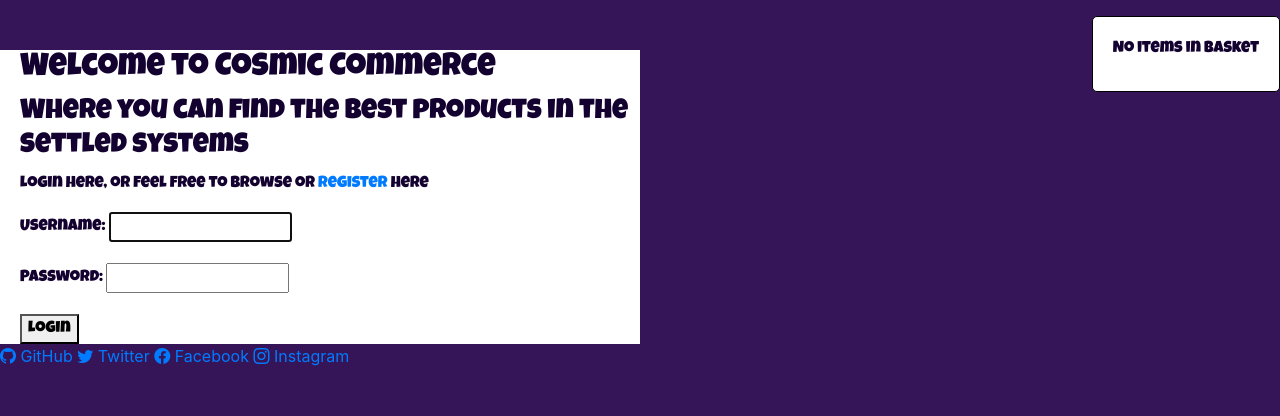
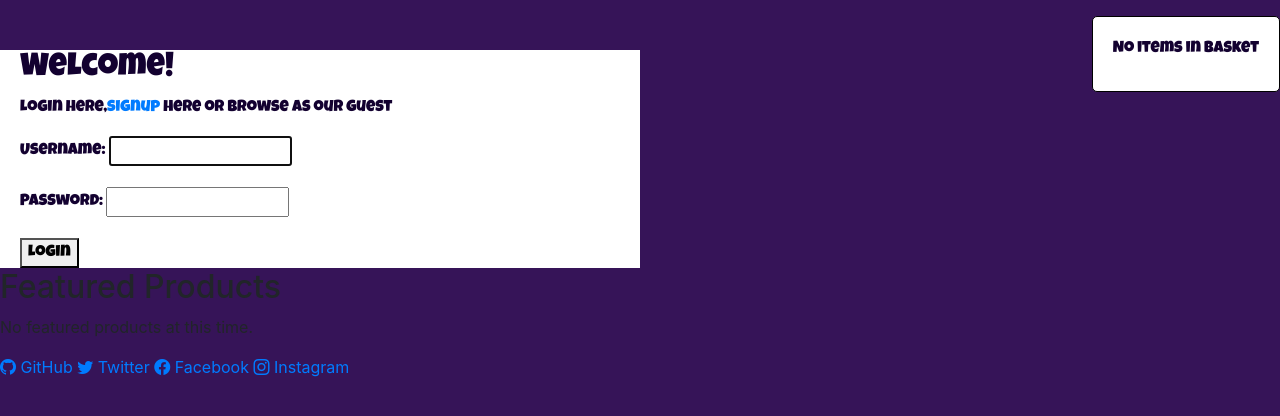
Before and after one commit to JoeMille/django-u, a Django app: page /index/ in a window 1280 px wide. Shown: the part 320-736 px from the top of the page. Run offline with Django 3.2, Linux system fonts and the light colour scheme; some libraries are stand-ins or nearby versions.

Commit message:
Successfully previewing featured products, added basic styling for legibility during production

```diff
--- a/ecommerce/catalog/templates/catalog/index.html
+++ b/ecommerce/catalog/templates/catalog/index.html
@@ -5,17 +5,33 @@
 <!--Page Content-->
 
 <div class="index-page-welcome">
-    <h2>Welcome to Cosmic Commerce</h2>
-    <h3>Where you can find the best products in the settled systems</h3>
-    <p>Login here, or feel free to browse or <a href="{% url 'register' %}">Register</a> here</p>
-    <form method="post">
-        {% csrf_token %}
-        {{ form.as_p }}
-        <button type="submit">Login</button>
-      </form>
+  <h2>Welcome!</h2>
+  <p>Login here,<a href="{% url 'register' %}">signup</a> here or browse as our guest</p>
+  <form method="post">
+    {% csrf_token %}
+    {{ form.as_p }}
+    <button type="submit">Login</button>
+  </form>
+</div>
+
+<!-- Featured Products -->
+<div class="featured-products">
+  <h2>Featured Products</h2>
+  {% for product in featured_products %}
+    <div class="product">
+      <h3>{{ product.title }}</h3>
+      <img src="{{ product.image.url }}" alt="{{ product.name }}">
+      <p>Price: ${{ product.price }}</p>
+      <p>{{ product.description }}</p>
+      <!-- Add more product details here -->
+    </div>
+  {% empty %}
+    <p>No featured products at this time.</p>
+  {% endfor %}
 </div>
 
 
 
 
+
 {% endblock %}
```
